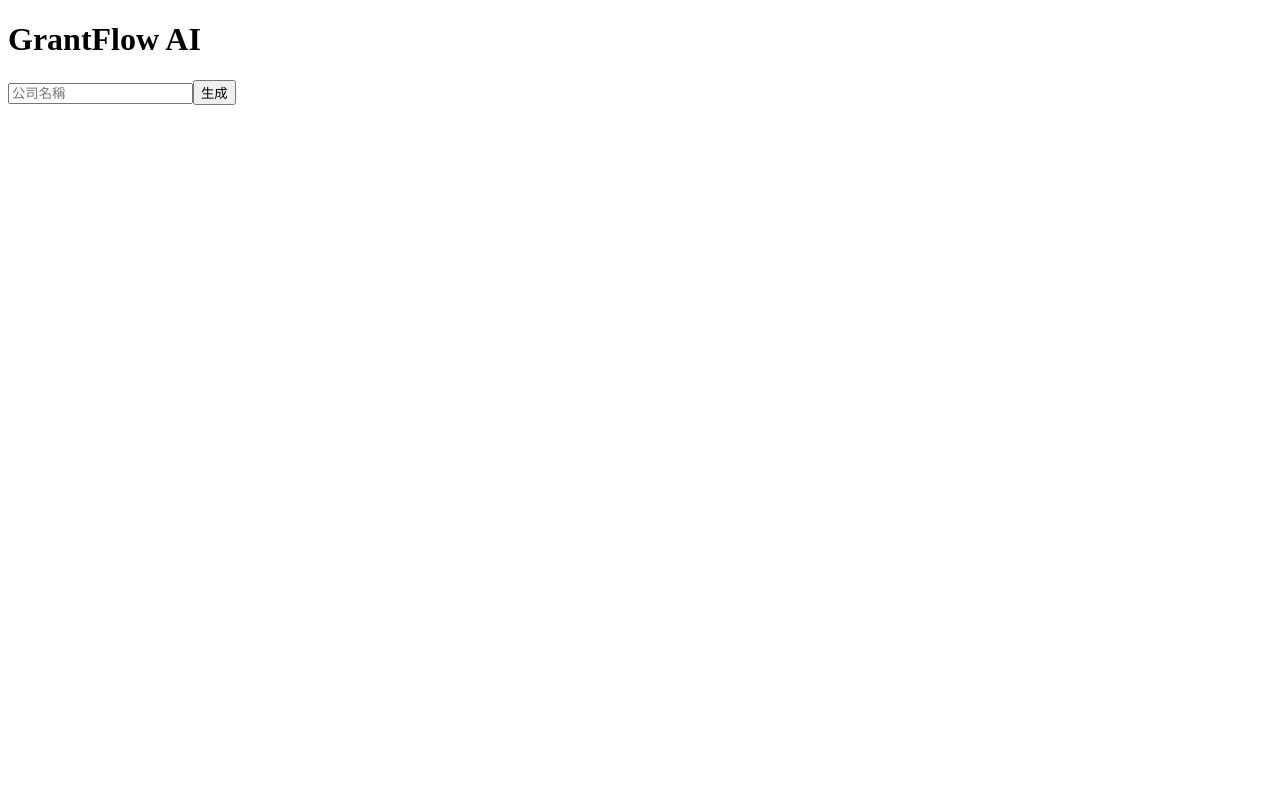
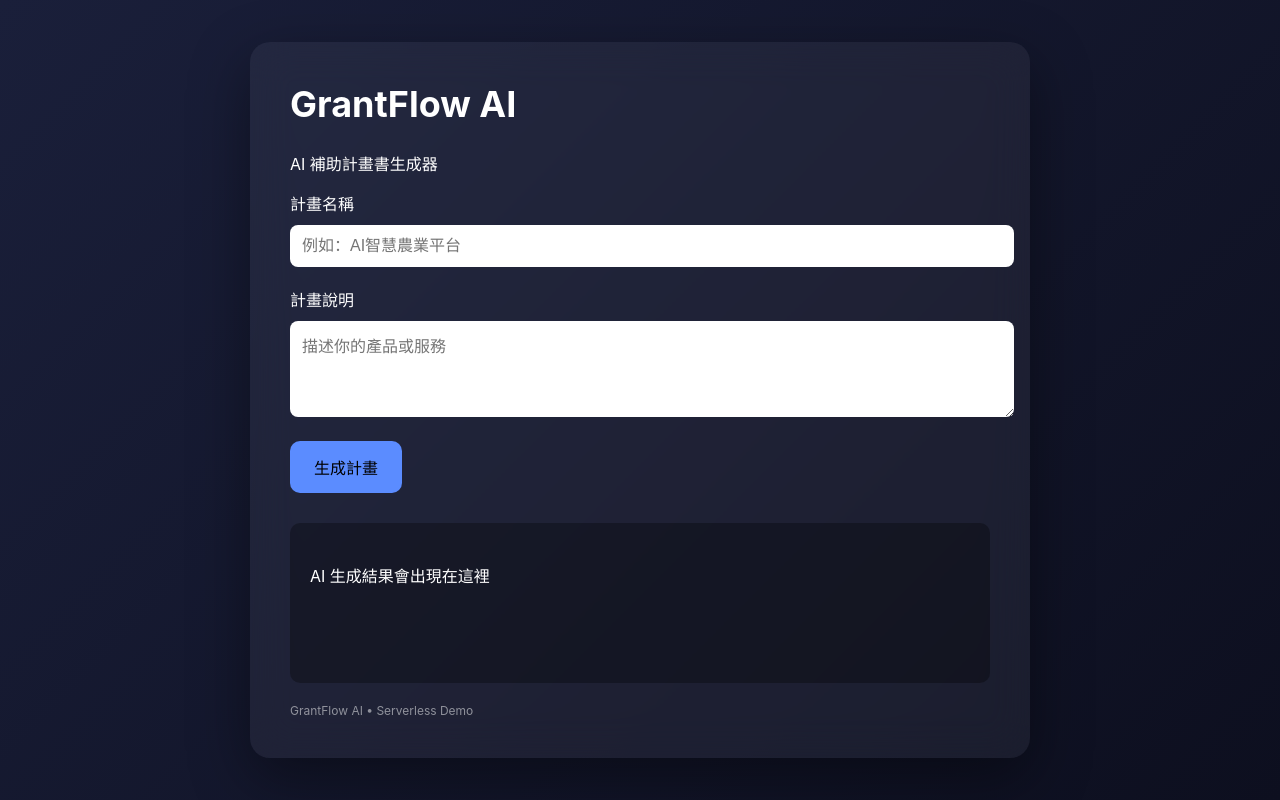
Before and after one commit to ujay0503-lang/grantflow-ai, a website: page index.html in a window 1280 px wide. Drawn offline with Linux system fonts and the light colour scheme.

Commit message:
Update index.html

```diff
--- a/index.html
+++ b/index.html
@@ -1 +1,127 @@
-<!doctype html><html><head><meta charset='utf-8'><meta name='viewport' content='width=device-width,initial-scale=1'><title>GrantFlow AI</title></head><body><h1>GrantFlow AI</h1><form id='f'><input id='company' placeholder='公司名稱'><button>生成</button></form><pre id='r'></pre><script>document.getElementById('f').onsubmit=async(e)=>{e.preventDefault();const res=await fetch('/api/generate',{method:'POST',headers:{'content-type':'application/json'},body:JSON.stringify({company:company.value,phase:'SBIR Phase 1',product:'x',industry:'y',problem:'z',technology:'t',market:'m',team:'u'})}); document.getElementById('r').textContent=await res.text();}</script></body></html>
+<!DOCTYPE html>
+<html lang="zh">
+<head>
+<meta charset="UTF-8">
+<title>GrantFlow AI</title>
+<meta name="viewport" content="width=device-width, initial-scale=1.0">
+
+<style>
+
+body{
+font-family:-apple-system,BlinkMacSystemFont,"Segoe UI",Roboto;
+margin:0;
+background:linear-gradient(135deg,#1a1f3a,#0d0f1f);
+color:white;
+height:100vh;
+display:flex;
+align-items:center;
+justify-content:center;
+}
+
+.container{
+width:700px;
+background:rgba(255,255,255,0.05);
+backdrop-filter:blur(20px);
+border-radius:20px;
+padding:40px;
+box-shadow:0 20px 60px rgba(0,0,0,0.4);
+}
+
+h1{
+margin-top:0;
+font-size:36px;
+}
+
+input,textarea{
+width:100%;
+padding:12px;
+margin-top:10px;
+margin-bottom:20px;
+border-radius:8px;
+border:none;
+font-size:16px;
+}
+
+button{
+background:#5b8cff;
+border:none;
+padding:14px 24px;
+font-size:16px;
+border-radius:10px;
+cursor:pointer;
+transition:0.2s;
+}
+
+button:hover{
+transform:scale(1.05);
+background:#7aa2ff;
+}
+
+.result{
+margin-top:30px;
+padding:20px;
+background:rgba(0,0,0,0.3);
+border-radius:10px;
+min-height:120px;
+white-space:pre-wrap;
+}
+
+.footer{
+margin-top:20px;
+font-size:12px;
+opacity:0.5;
+}
+
+</style>
+</head>
+
+<body>
+
+<div class="container">
+
+<h1>GrantFlow AI</h1>
+<p>AI 補助計畫書生成器</p>
+
+<label>計畫名稱</label>
+<input id="title" placeholder="例如：AI智慧農業平台">
+
+<label>計畫說明</label>
+<textarea id="desc" rows="4" placeholder="描述你的產品或服務"></textarea>
+
+<button onclick="generate()">生成計畫</button>
+
+<div class="result" id="result">
+AI 生成結果會出現在這裡
+</div>
+
+<div class="footer">
+GrantFlow AI • Serverless Demo
+</div>
+
+</div>
+
+<script>
+
+async function generate(){
+
+const title=document.getElementById("title").value
+const desc=document.getElementById("desc").value
+
+document.getElementById("result").innerText="生成中..."
+
+const res=await fetch("/api/generate",{
+method:"POST",
+headers:{ "Content-Type":"application/json"},
+body:JSON.stringify({title,desc})
+})
+
+const data=await res.json()
+
+document.getElementById("result").innerText=data.result
+
+}
+
+</script>
+
+</body>
+</html>
```
